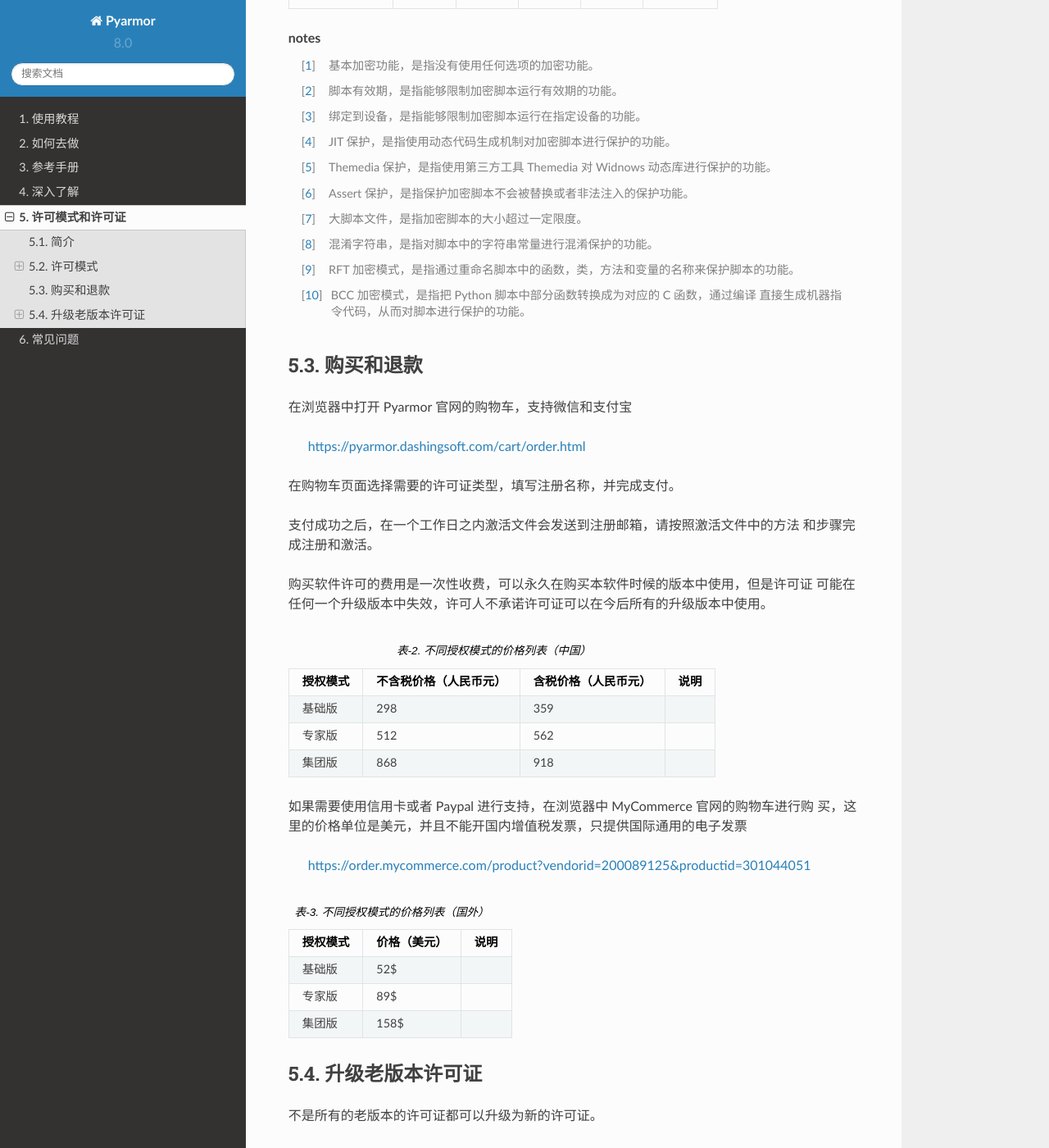
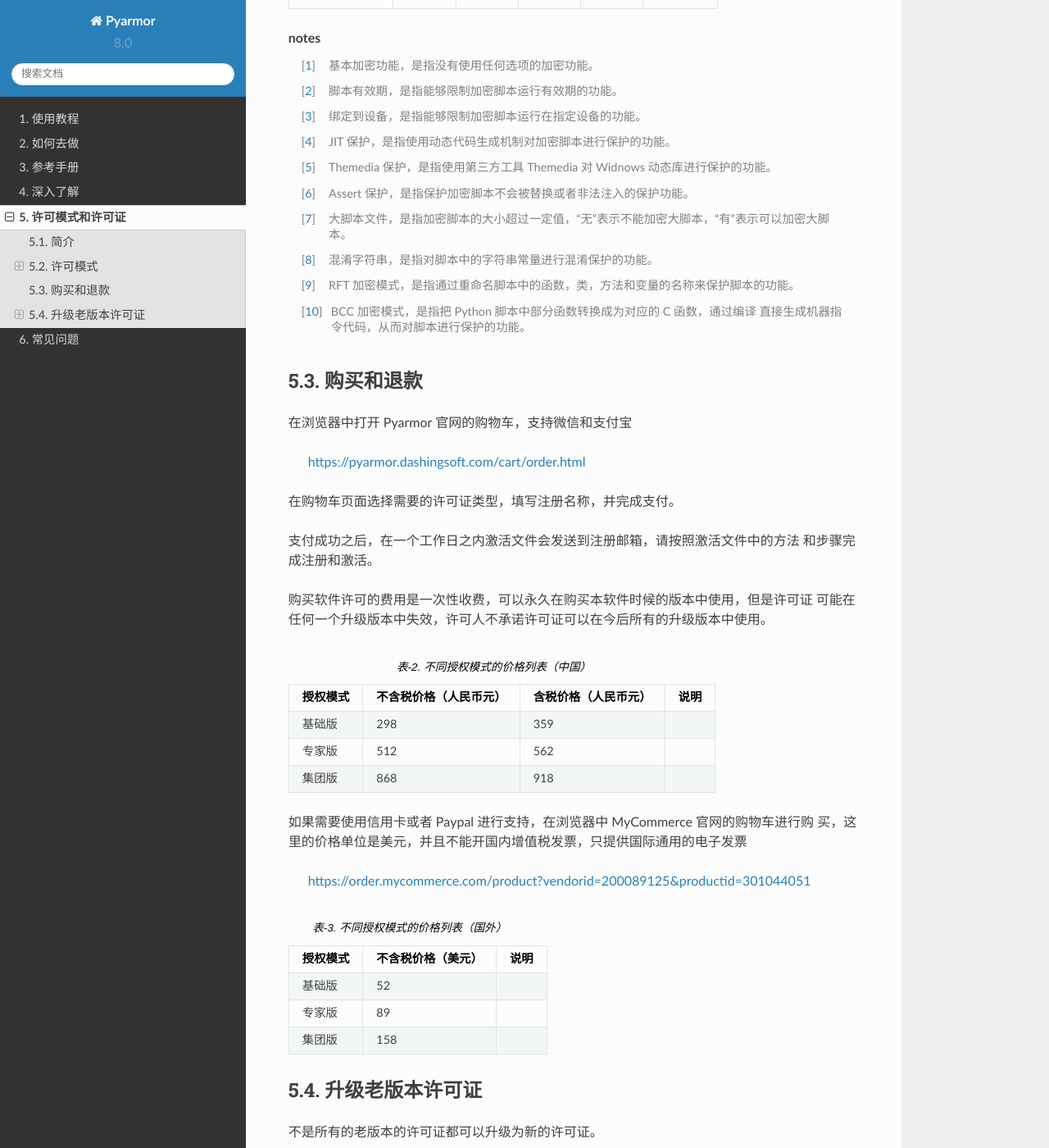
Before and after one commit to dashingsoft/pyarmor-docs-zh, a Sphinx documentation site: the page built from docs/licenses.rst, in a window 1280 px wide and 1400 px high, scrolled down 2102 px. Shown: the whole window at 82% size. Built offline with Sphinx 7.4.7 and the Read the Docs theme 2.0.0, drawn with Linux system fonts in a browser that asks for light colours.

Commit message:
Refine doc

```diff
--- a/docs/licenses.rst
+++ b/docs/licenses.rst
@@ -96,7 +96,7 @@
 .. [#] JIT 保护，是指使用动态代码生成机制对加密脚本进行保护的功能。
 .. [#] Themedia 保护，是指使用第三方工具 Themedia 对 Widnows 动态库进行保护的功能。
 .. [#] Assert 保护，是指保护加密脚本不会被替换或者非法注入的保护功能。
-.. [#] 大脚本文件，是指加密脚本的大小超过一定限度。
+.. [#] 大脚本文件，是指加密脚本的大小超过一定值，“无”表示不能加密大脚本，“有”表示可以加密大脚本。
 .. [#] 混淆字符串，是指对脚本中的字符串常量进行混淆保护的功能。
 .. [#] RFT 加密模式，是指通过重命名脚本中的函数，类，方法和变量的名称来保护脚本的功能。
 .. [#] BCC 加密模式，是指把 Python 脚本中部分函数转换成为对应的 C 函数，通过编译
@@ -148,16 +148,16 @@
    :header-rows: 1
 
    * - 授权模式
-     - 价格（美元）
+     - 不含税价格（美元）
      - 说明
    * - 基础版
-     - 52$
+     - 52
      -
    * - 专家版
-     - 89$
+     - 89
      -
    * - 集团版
-     - 158$
+     - 158
      -
 
 升级老版本许可证
```
